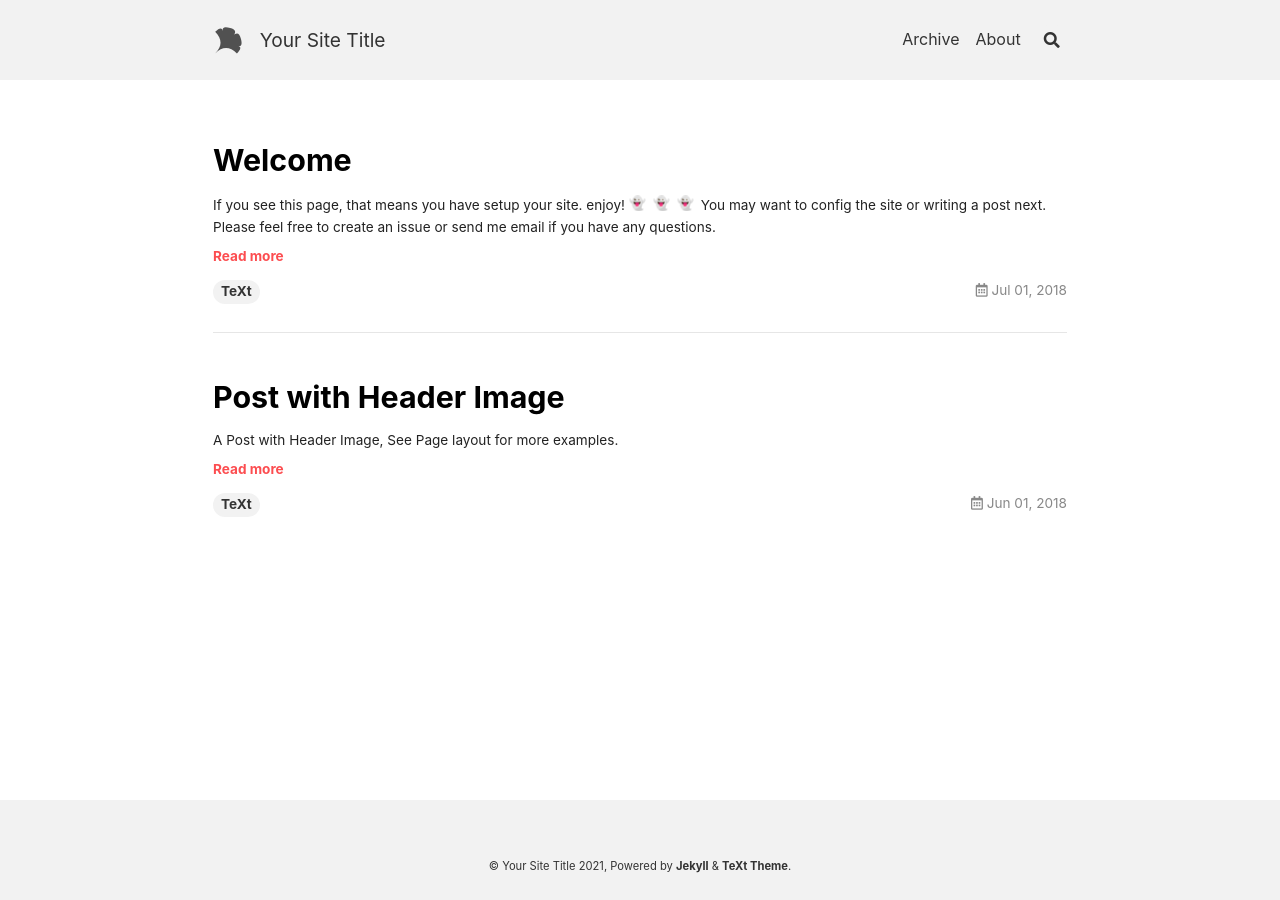
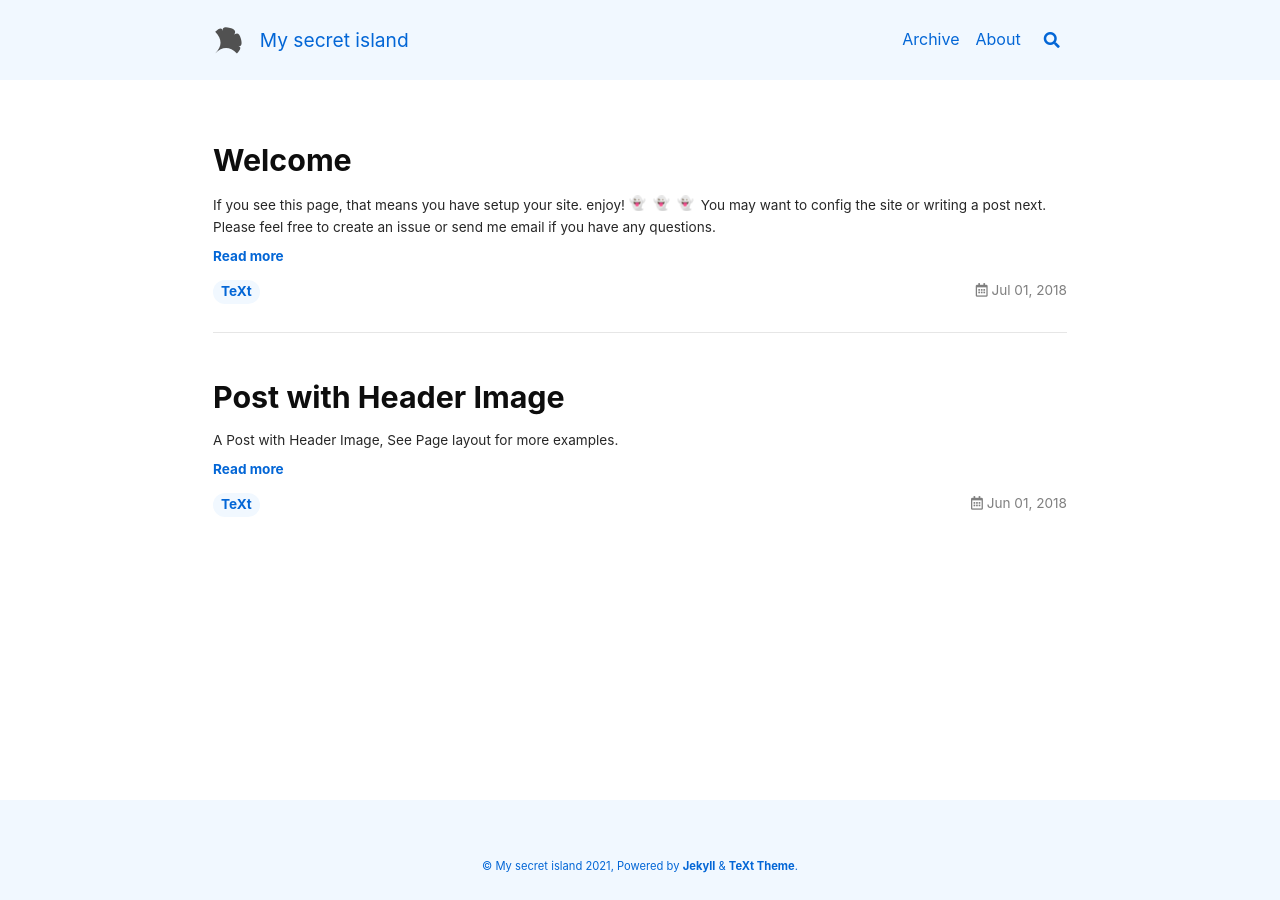
Before and after one commit to KannaInori/KannaInori.github.io, a Jekyll site: the page built from index.html, in a window 1280 px wide. Built offline with Jekyll 4.4.1, drawn with Linux system fonts in a browser that asks for light colours; nearby versions of some CDN libraries; emoji names are drawn with the system emoji font; the list of posts is cut into pages by our own code.

Commit message:
我也修改了config文件

```diff
--- a/_config.yml
+++ b/_config.yml
@@ -16,11 +16,11 @@
 
 ## => Site Settings
 ##############################
-text_skin: default # "default" (default), "dark", "forest", "ocean", "chocolate", "orange"
+text_skin: ocean # "default" (default), "dark", "forest", "ocean", "chocolate", "orange"
 highlight_theme: default # "default" (default), "tomorrow", "tomorrow-night", "tomorrow-night-eighties", "tomorrow-night-blue", "tomorrow-night-bright"
 url     : # the base hostname & protocol for your site e.g. https://www.someone.com
 baseurl : # does not include hostname
-title   : Your Site Title
+title   : My secret island
 description: > # this means to ignore newlines until "Language & timezone"
   Your Site Description
 
@@ -35,7 +35,7 @@ timezone: # see https://en.wikipedia.org/wiki/List_of_tz_database_time_zones for
 ##############################
 author:
   type      : # "person" (default), "organization"
-  name      : Your Name
+  name      : Dong Yuewu
   url       :
   avatar    : # path or url of avatar image (square)
   bio       : I am an amazing person.
```
